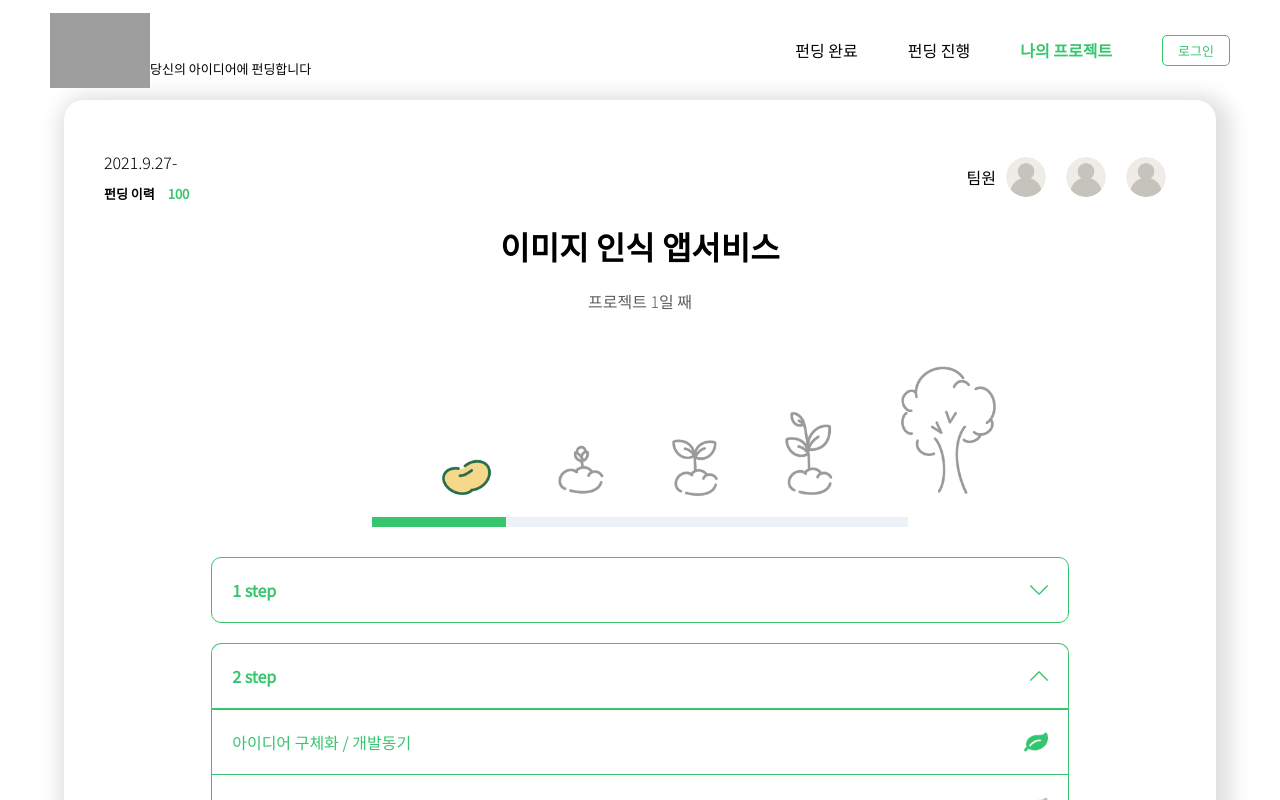
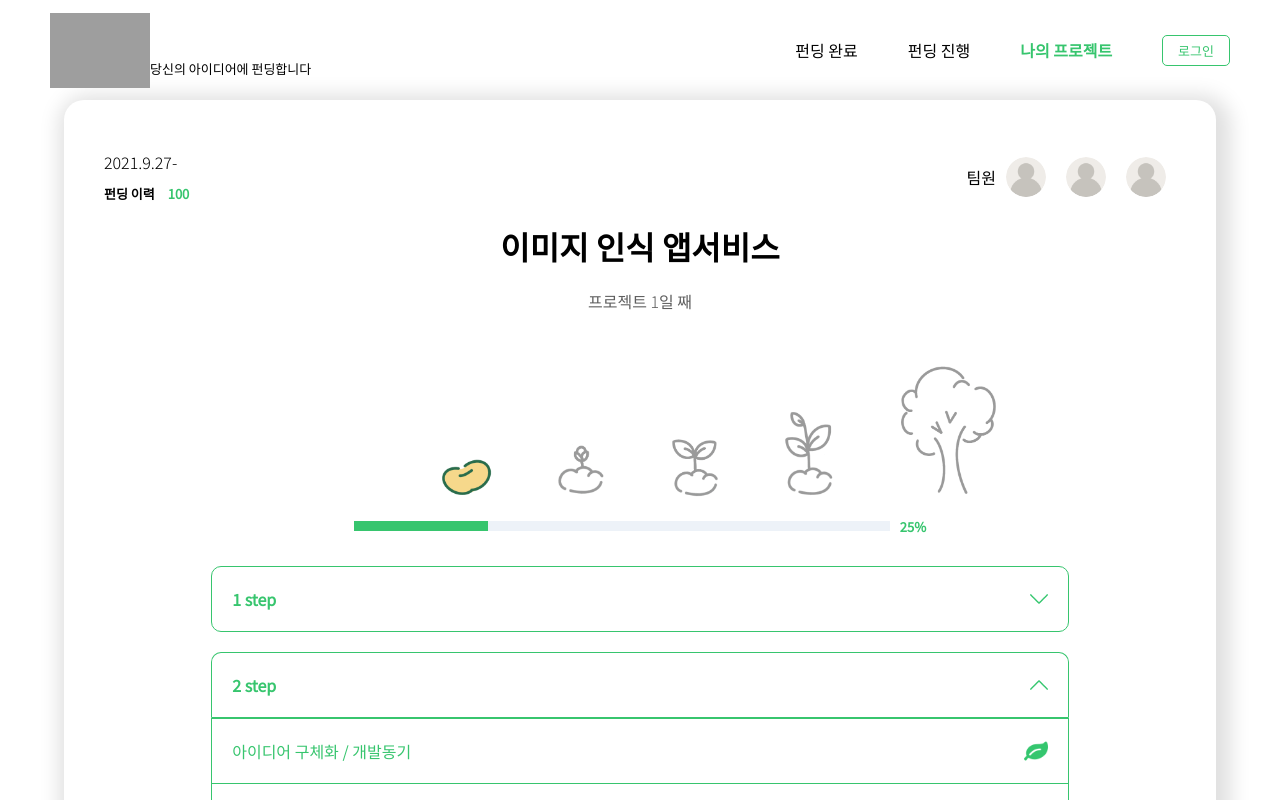
Before and after one commit to PLANDING/Planding-FrontEnd, a React (Create React App) app: page /project in a window 1280 px wide. Shown: the top 800 px of the page. Built offline with nearby package versions, Linux system fonts and the light colour scheme; grey boxes are pictures that could not be loaded.

Commit message:
[STYLE]: move gege number from FundingGage to Gage Issue-#20

```diff
--- a/src/components/common/FundingGage.jsx
+++ b/src/components/common/FundingGage.jsx
@@ -9,22 +9,15 @@ const FundingGage = ({ gage, fundingCnt, width }) => {
                 <span>펀딩</span>
                 <span className="funding-cnt">{fundingCnt}</span>
             </div>
-            <div className="row-container gage-wrapper">
-                <Gage gage={gage} width={width}/>
-                <span>{gage}%</span>
-            </div>
+
+            <Gage gage={gage} width={width}/>
         </Container>
     )
 }
 export default FundingGage;
 const Container = styled.div`
-font-weight: bold;
-font-size: small;
 gap: 10px;
-&>div{
-gap: 10px;
-}
-.gage-wrapper, .funding-cnt{
+.funding-cnt{
 color: #37C56E;
 }
 `
--- a/src/components/common/Gage.jsx
+++ b/src/components/common/Gage.jsx
@@ -1,16 +1,28 @@
 import styled from "styled-components";
-const Gage=({gage, width})=>{
-    return(<GageContainer width={width} gage={gage}>
-        <div></div>
-    </GageContainer>)
+const Gage = ({ gage, width }) => {
+    return (
+        <Wrapper className="row-container">
+            <GageContainer width={width} gage={gage}>
+                <div></div>
+            </GageContainer>
+            <span>{gage}%</span>
+        </Wrapper>)
 }
-const GageContainer= styled.div`
+const Wrapper=styled.div`
+width:100%;
+justify-content: center;
+gap: 10px;
+color: #37C56E;
+font-weight: bold;
+font-size: small;
+`
+const GageContainer = styled.div`
 background-color: #EDF2F8;
-width:${prop=>prop.width?prop.width:"300px"};
+width:${prop => prop.width ? prop.width : "300px"};
 height: 10px;
 &>div{
 background-color: #37C56E;
-width:${prop=>prop.gage&&prop.gage+"%"};
+width:${prop => prop.gage && prop.gage + "%"};
 height: 10px;
 }`
 export default Gage;
```
